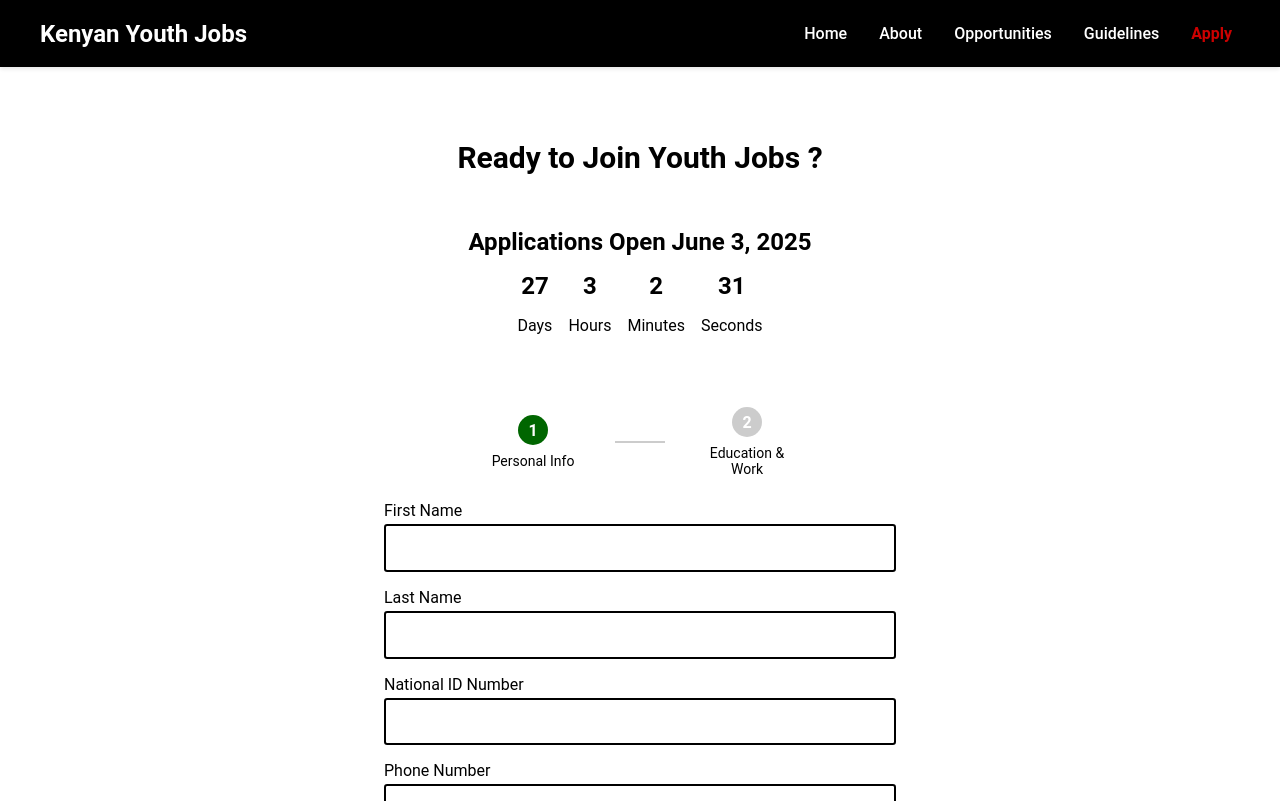
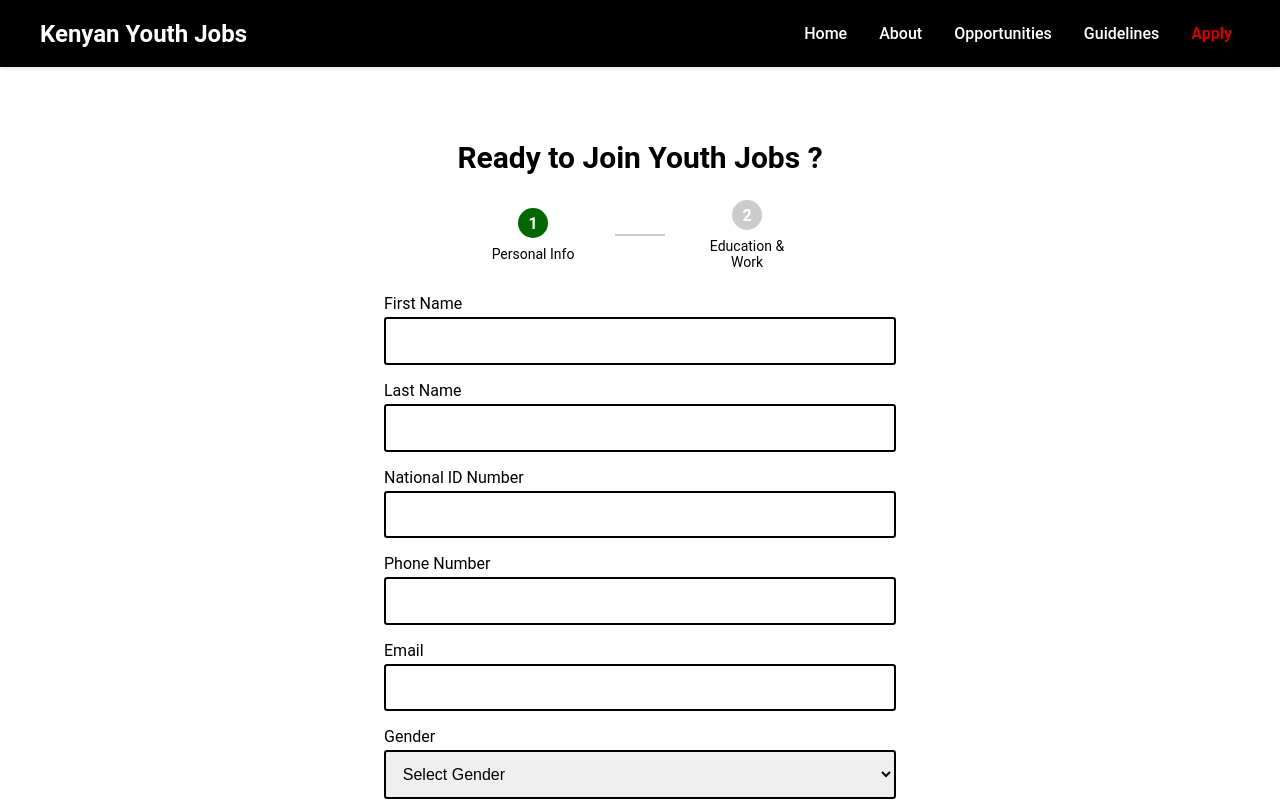
Before and after one commit to KelluuhShit/ajirakenya, a React (Create React App) app: page /apply in a window 1280 px wide. Shown: the top 801 px of the page. Built offline with nearby package versions, Linux system fonts and the light colour scheme.

Commit message:
updated counter

```diff
--- a/src/pages/Apply.js
+++ b/src/pages/Apply.js
@@ -7,7 +7,7 @@ const Apply = () => {
     <section className="apply-section">
       <div className="container">
         <h2 className="section-title">Ready to Join Youth Jobs ?</h2>
-        <CountdownTimer />
+        {/* <CountdownTimer /> */}
         <ApplicationForm />
       </div>
     </section>
```
